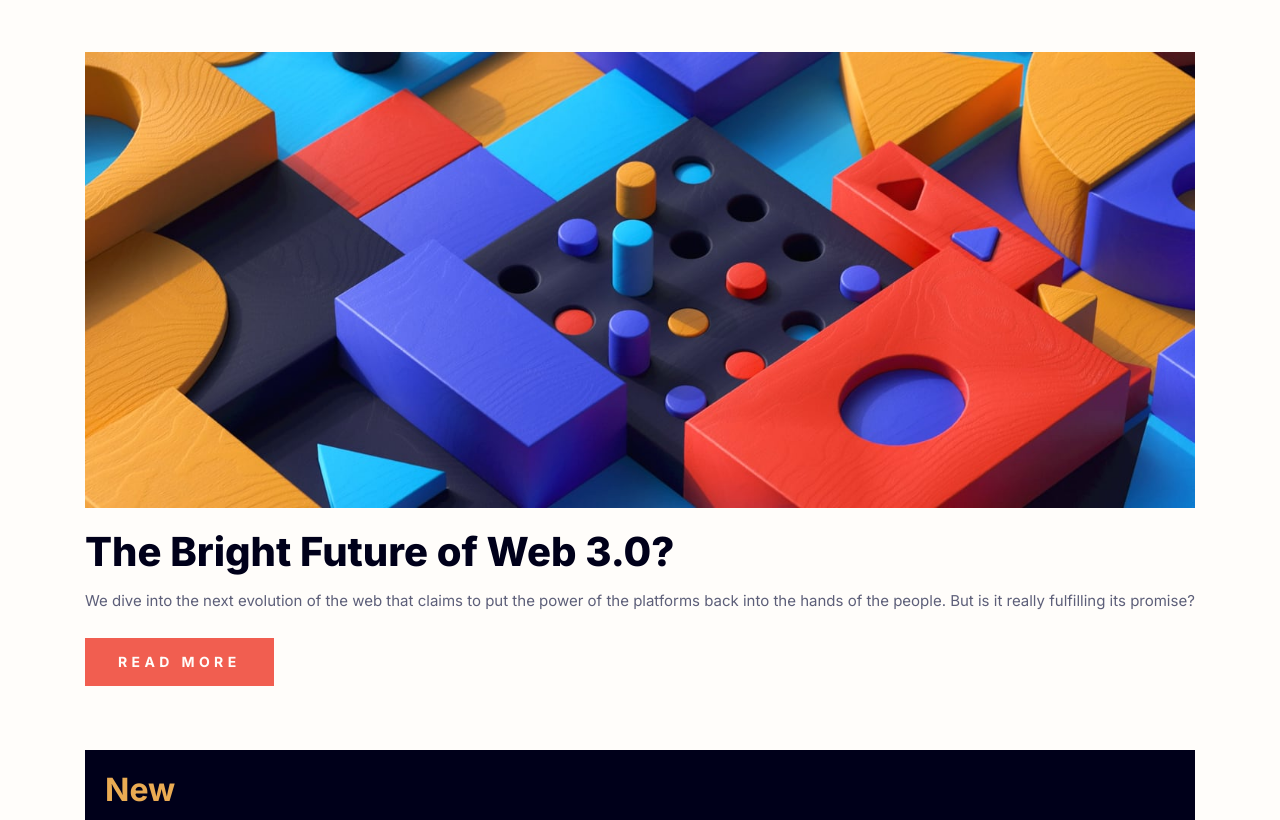
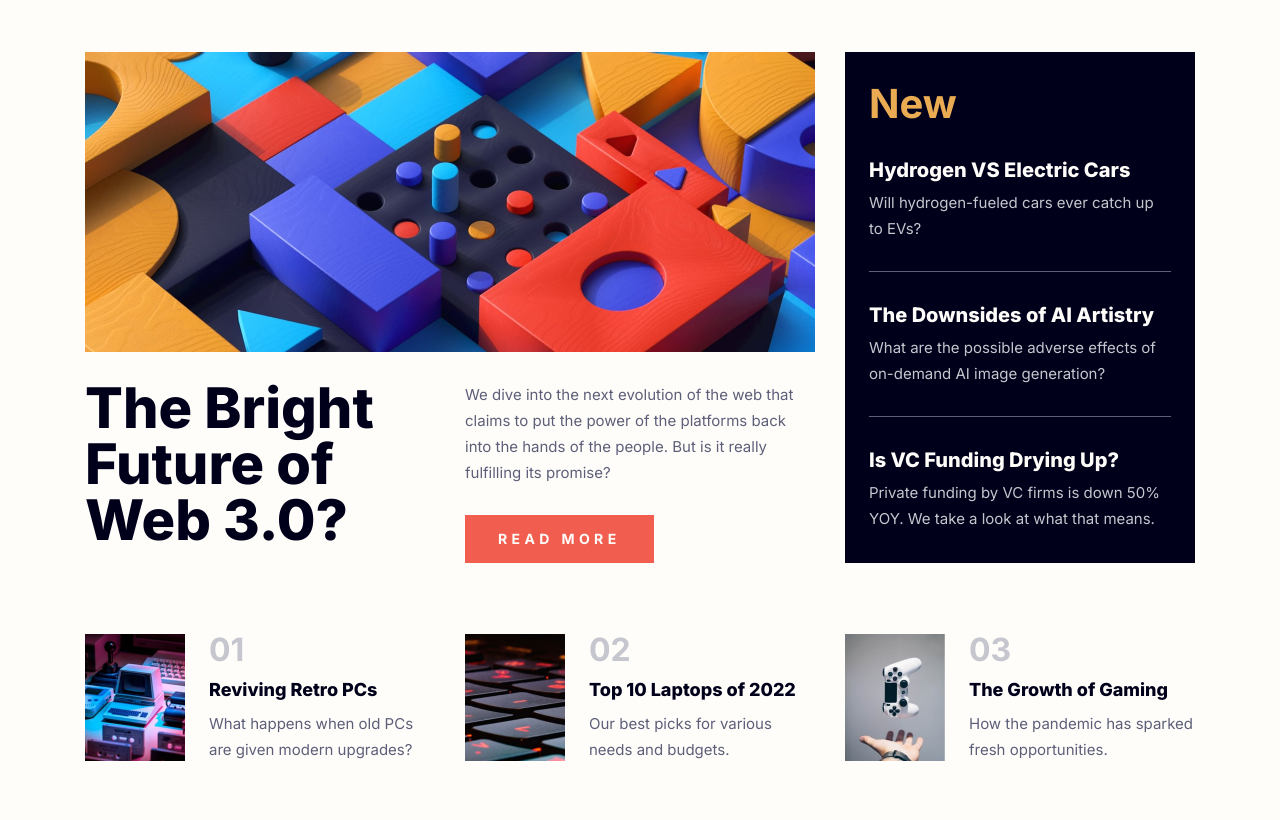
Before and after one commit to enriquesamudio99/fm-news-homepage, a plain HTML site: page index.html in a window 1280 px wide. Shown: the part 132-952 px from the top of the page. Drawn offline with Linux system fonts and the light colour scheme.

Commit message:
Desktop version done

```diff
--- a/assets/styles/styles.css
+++ b/assets/styles/styles.css
@@ -89,6 +89,16 @@ button {
     letter-spacing: 4.38px;
     text-transform: uppercase;
     font-weight: 700;
+}
+
+@media (hover: hover) {
+    .btn {
+        transition: background-color .4s ease-in-out;
+    }
+
+    .btn:hover {
+        background-color: var(--clr-very-dark-blue);
+    }
 }
 
 .navbar__container {
@@ -231,11 +241,38 @@ button {
     row-gap: 4rem;
 }
 
+@media (min-width: 1110px) {
+    .main__grid {
+        grid-template-columns: 1fr 350px;
+        column-gap: 1.875rem;
+    }
+}
+
 /* Web 3 */
+@media (min-width: 1110px) {
+    .web3 {
+        display: grid;
+        grid-template-columns: repeat(2, 1fr);
+        grid-template-rows: 300px auto;
+        gap: 1.75rem 1.875rem ;
+    }
+}
+
+
 .web3__img-container {
     display: block;
     width: 100%;
     height: auto;
+}
+
+@media (min-width: 1110px) {
+    .web3__img-container {
+        grid-column: 1 / 3;
+    }
+}
+
+.web3__img {
+    margin: 0 auto;
 }
 
 .web3__title {
@@ -246,15 +283,44 @@ button {
     color: var(--clr-very-dark-blue);
 }
 
+@media (min-width: 1110px) {
+    .web3__title {
+        margin-top: 0;
+        font-size: var(--fs-heading-xl);
+        line-height: var(--lh-heading-xl);
+    }
+}
+
 .web3__info {
     margin-top: 1rem;
+}
+
+@media (min-width: 1110px) {
+    .web3__info {
+        margin-top: 0;
+    }
+}
+
+.web3__info-text {
     font-size: var(--fs-body);
     line-height: var(--lh-body);
     color: var(--clr-dark-grayish-blue);
 }
 
+@media (min-width: 1110px) {
+    .web3__info-text {
+        margin-top: .125rem;
+    }
+}
+
 .web3__btn {
     margin-top: 1.5rem;
+}
+
+@media (min-width: 1110px) {
+    .web3__btn {
+        margin-top: 1.8125rem;
+    }
 }
 
 /* New */
@@ -264,14 +330,33 @@ button {
     padding: 1.5rem 1.25rem;
 }
 
+@media (min-width: 1110px) {
+    .new {
+        padding: 2rem 1.5rem 1.9375rem;
+    }
+}
+
 .new__title {
     color: var(--clr-soft-orange);
     font-size: var(--fs-heading-md);
     line-height: var(--lh-heading-md);
 }
 
+@media (min-width: 1110px) {
+    .new__title {
+        font-size: var(--fs-heading-lg);
+        line-height: var(--lh-heading-lg);
+    }
+}
+
 .new__articles {
     margin-top: .25rem;
+}
+
+@media (min-width: 1110px) {
+    .new__articles {
+        margin-top: .1875rem;
+    }
 }
 
 .new__article {
@@ -294,6 +379,16 @@ button {
     line-height: var(--lh-heading-sm);
 }
 
+@media (hover: hover) {
+    .new__article-title {
+        transition: color .4s ease-in-out;
+    }
+
+    .new__article-title:hover {
+        color: var(--clr-soft-orange);
+    }
+}
+
 .new__article-text {
     margin-top: .5rem;
     font-size: var(--fs-body);
@@ -306,9 +401,23 @@ button {
     margin-bottom: 5rem;
 }
 
+@media (min-width: 1110px) {
+    .popular {
+        margin-top: 4.4375rem;
+        margin-bottom: 8.0625rem;
+    }
+}
+
 .popular__grid {
     display: grid;
     row-gap: 2rem;
+}
+
+@media (min-width: 1110px) {
+    .popular__grid {
+        grid-template-columns: repeat(3, 1fr);
+        column-gap: 1.875rem;
+    }
 }
 
 .popular__article {
@@ -334,6 +443,16 @@ button {
     color: var(--clr-very-dark-blue);
 }
 
+@media (hover: hover) {
+    .popular__title {
+        transition: color .4s ease-in-out;
+    }
+
+    .popular__title:hover {
+        color: var(--clr-soft-red);
+    }
+}
+
 .popular__text {
     margin-top: .5625rem;
     color: var(--clr-dark-grayish-blue);
--- a/index.html
+++ b/index.html
@@ -3,6 +3,7 @@
 <head>
     <meta charset="UTF-8">
     <meta name="viewport" content="width=device-width, initial-scale=1.0"> <!-- displays site properly based on user's device -->
+    <meta name="description" content="News Homepage">
     <link rel="icon" type="image/png" sizes="32x32" href="./assets/images/favicon-32x32.png">
     <title>Frontend Mentor | News Homepage</title>
     <link rel="stylesheet" href="./assets/styles/styles.css">
@@ -62,15 +63,15 @@
                     <h2 class="new__title">New</h2>
                     <div class="new__articles">
                         <article class="new__article">
-                            <h3 class="new__article-title">Hydrogen VS Electric Cars</h3>
+                            <a href="#" class="new__article-title">Hydrogen VS Electric Cars</a>
                             <p class="new__article-text">Will hydrogen-fueled cars ever catch up to EVs?</p>
                         </article>
                         <article class="new__article">
-                            <h3 class="new__article-title">The Downsides of AI Artistry</h3>
+                            <a href="#" class="new__article-title">The Downsides of AI Artistry</a>
                             <p class="new__article-text">What are the possible adverse effects of on-demand AI image generation?</p>
                         </article>
                         <article class="new__article">
-                            <h3 class="new__article-title">Is VC Funding Drying Up?</h3>
+                            <a href="#" class="new__article-title">Is VC Funding Drying Up?</a>
                             <p class="new__article-text">Private funding by VC firms is down 50% YOY. We take a look at what that means.</p>
                         </article>
                     </div>
```
